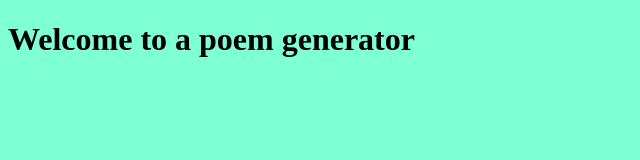
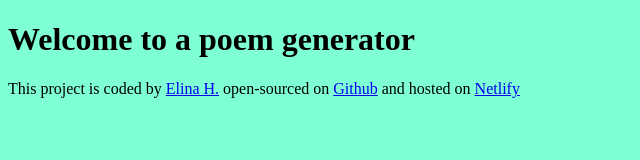
Before and after one commit to Elina4224/ai-facts-generator, a plain HTML site: page index.html in a window 1280 px wide. Shown: the whole page, without its empty margins (0-640 px from the left). Drawn offline with Linux system fonts and the light colour scheme.

Commit message:
Updated CSS and added the footer

```diff
--- a/index.html
+++ b/index.html
@@ -9,6 +9,14 @@
 <body>
 <h1>Welcome to a poem generator</h1>
 
+<footer>
+This project is coded by
+<a href="https://github.com/Elina4224" target="_blank">Elina H.</a> open-sourced on
+<a href="https://github.com/Elina4224/poem-generator" target="_blank">Github</a> and hosted on
+<a href="https://poem-generator-el.netlify.app/" target="_blank">Netlify</a>
+
+</footer>
+
 <script src="src/index.js"></script>
 </body>
 </html>
```
Also changed, not shown: SRC/index.css (line endings or trailing spaces).
